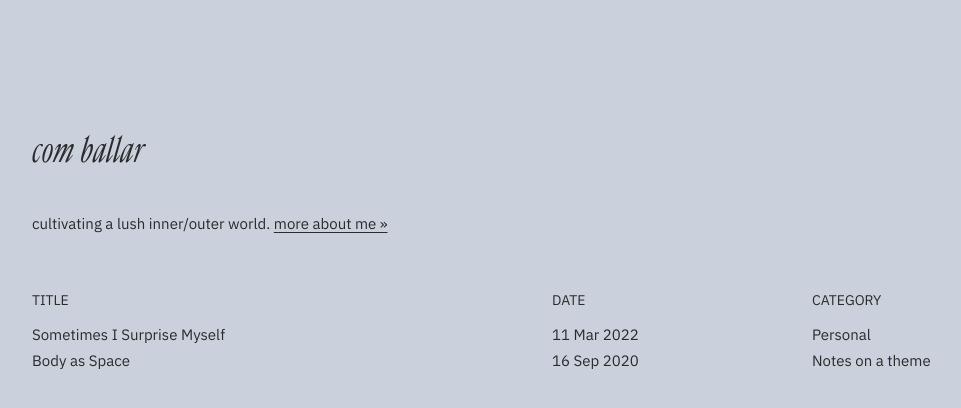
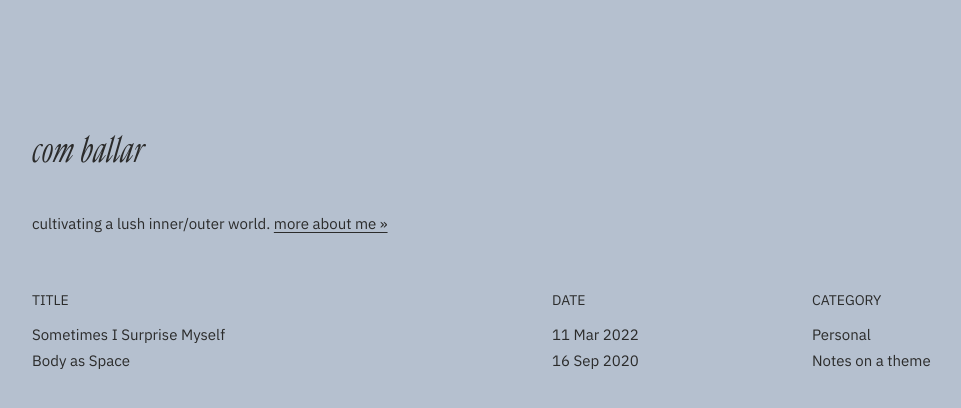
Before and after one commit to comballar/comballar.github.io, a Jekyll site: the page built from index.html, in a window 1280 px wide. Shown: the top 408 px of the page, without its empty margins (88-1049 px from the left). Built offline with Jekyll 4.4.1, drawn with Linux system fonts in a browser that asks for light colours.

Commit message:
Update base.scss

```diff
--- a/_sass/base.scss
+++ b/_sass/base.scss
@@ -19,7 +19,7 @@ $font__line-height: 1.75;
 // colors
 $color__black:      #2B2B2B;
 $color__gray:       #CCD3D5;
-$color__beige:      #CAD1DC;
+$color__beige:      #B5C0CF;
 $color__yellow:     #FAF7F2;
 
 @mixin media-query($device) {
```
